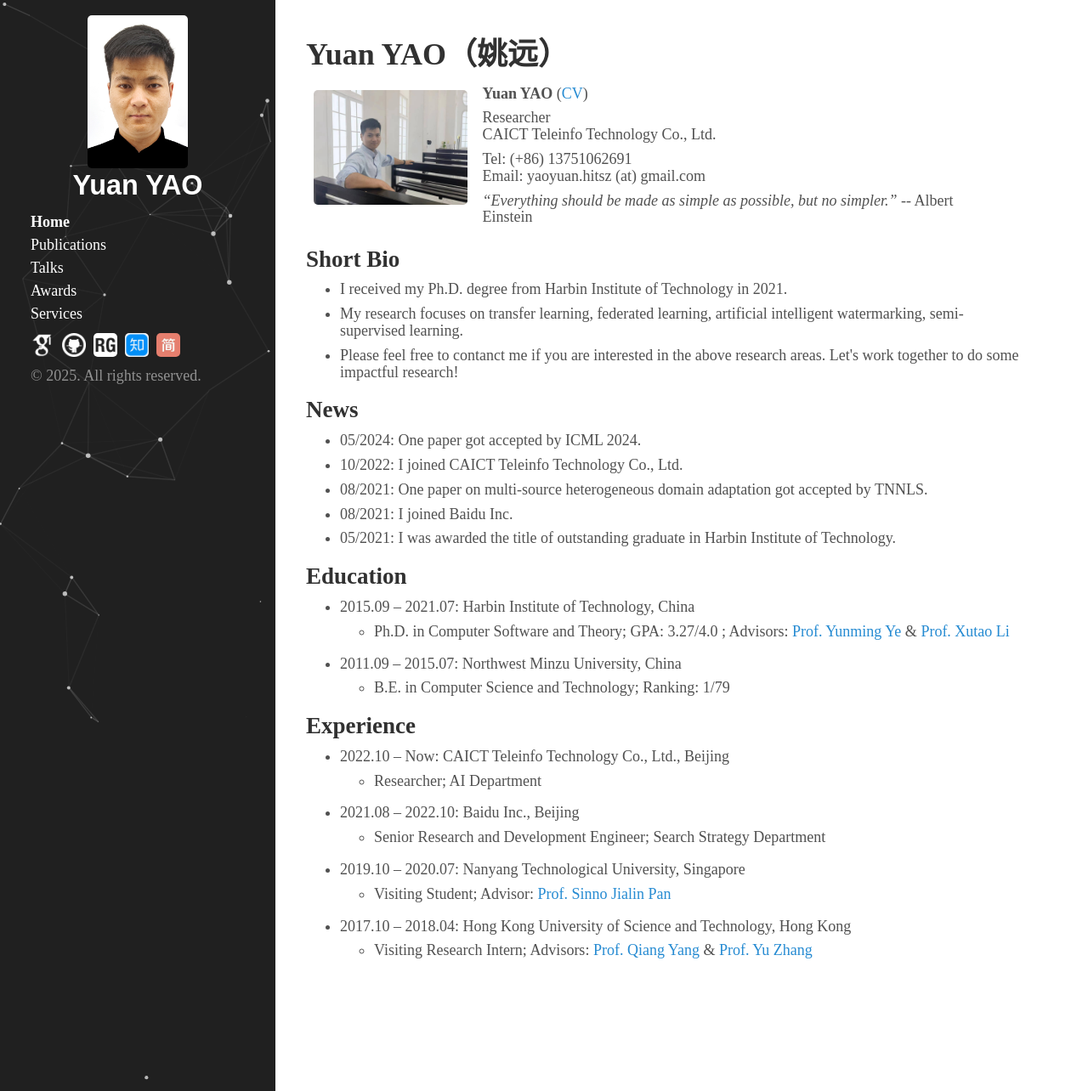
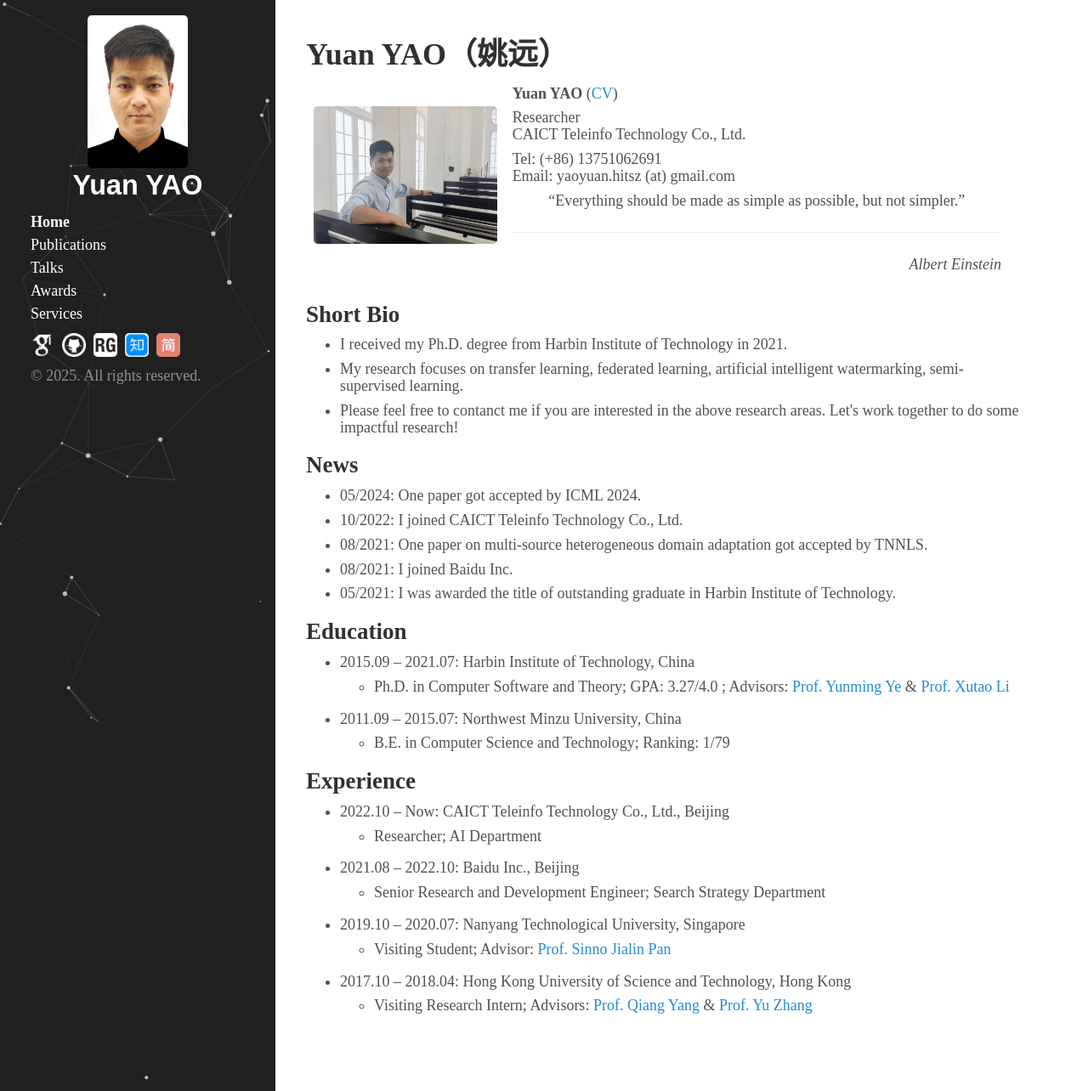
Before and after one commit to yyyaoyuan/yyyaoyuan.github.io, a Jekyll site: the page built from index.html, in a window 1280 px wide and 1284 px high. Shown: the whole window at 85% size. Built offline with Jekyll 4.4.1, drawn with Linux system fonts in a browser that asks for light colours; the list of posts is cut into pages by our own code.

Commit message:
Update index.html

```diff
--- a/index.html
+++ b/index.html
@@ -30,8 +30,15 @@ title: Yuan YAO (姚远)
 Tel: (+86) 13751062691 <br />
 Email: yaoyuan.hitsz (at) gmail.com<br />
 </p>
-<i> “Everything should be made as simple as possible, but no simpler.” </i>
-	                                          -- Albert Einstein
+<p style="text-align: center;">
+  “Everything should be made as simple as possible, but not simpler.”
+</p>
+<hr>
+<p style="text-align: right; font-style: italic;">
+  Albert Einstein
+</p>
+<!-- <i> “Everything should be made as simple as possible, but no simpler.” </i>
+	                                          -- Albert Einstein -->
 <td align="left">
 </td></tr></table>
 
```
